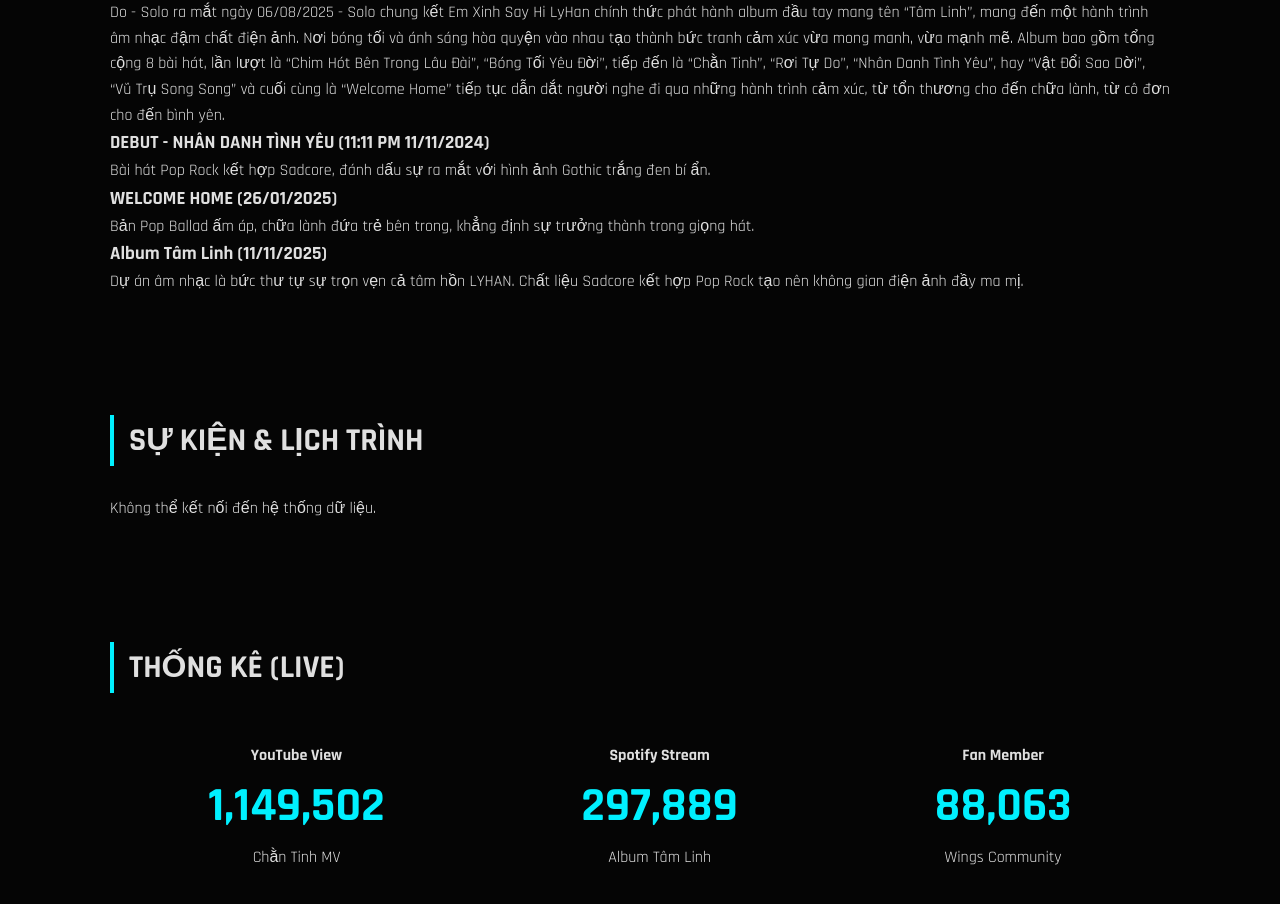
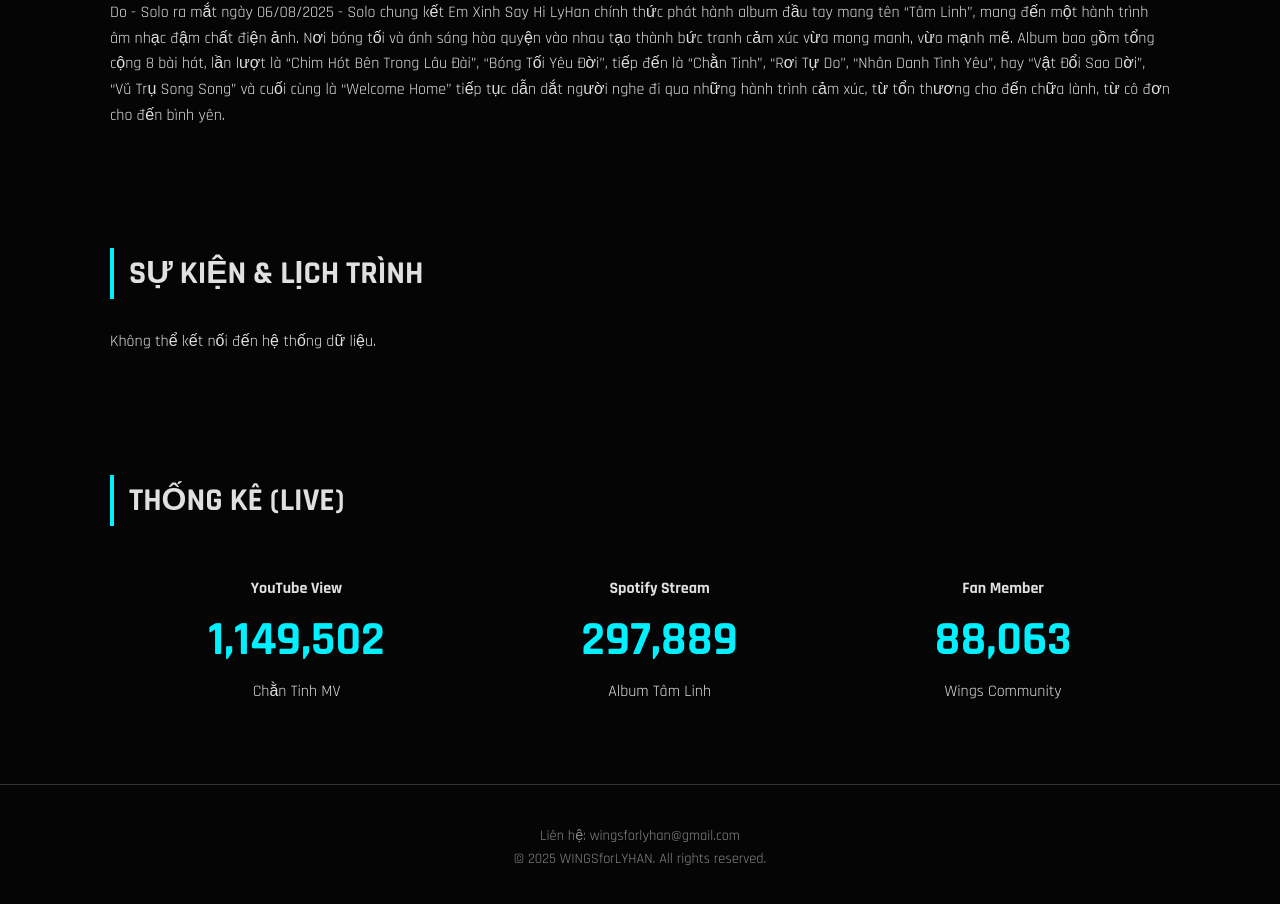
Before and after one commit to ntu09082007-eng/ONLYHAN, a plain HTML site: page index.html in a window 1280 px wide. Shown: the part 1273-2177 px from the top of the page. Drawn offline with nearby package versions, Linux system fonts and the light colour scheme; no server answers.

Commit message:
Update index.html

```diff
--- a/index.html
+++ b/index.html
@@ -56,19 +56,6 @@
 
                 LyHan chính thức phát hành album đầu tay mang tên “Tâm Linh”, mang đến một hành trình âm nhạc đậm chất điện ảnh. Nơi bóng tối và ánh sáng hòa quyện vào nhau tạo thành bức tranh cảm xúc vừa mong manh, vừa mạnh mẽ. Album bao gồm tổng cộng 8 bài hát, lần lượt là “Chim Hót Bên Trong Lâu Đài”, “Bóng Tối Yêu Đời”, tiếp đến là “Chằn Tinh”, “Rơi Tự Do”, “Nhân Danh Tình Yêu”, hay “Vật Đổi Sao Dời”, “Vũ Trụ Song Song” và cuối cùng là “Welcome Home” tiếp tục dẫn dắt người nghe đi qua những hành trình cảm xúc, từ tổn thương cho đến chữa lành, từ cô đơn cho đến bình yên.
 </p>
-
-            <div class="milestone">
-                <h3>DEBUT - NHÂN DANH TÌNH YÊU (11:11 PM 11/11/2024)</h3>
-                <p>Bài hát Pop Rock kết hợp Sadcore, đánh dấu sự ra mắt với hình ảnh Gothic trắng đen bí ẩn.</p>
-            </div>
-            <div class="milestone">
-                <h3>WELCOME HOME (26/01/2025)</h3>
-                <p>Bản Pop Ballad ấm áp, chữa lành đứa trẻ bên trong, khẳng định sự trưởng thành trong giọng hát.</p>
-            </div>
-             <div class="milestone">
-                <h3>Album Tâm Linh (11/11/2025)</h3>
-                <p>Dự án âm nhạc là bức thư tự sự trọn vẹn cả tâm hồn LYHAN. Chất liệu Sadcore kết hợp Pop Rock tạo nên không gian điện ảnh đầy ma mị.</p>
-            </div>
         </section>
 
         <section id="events" class="container">
```
